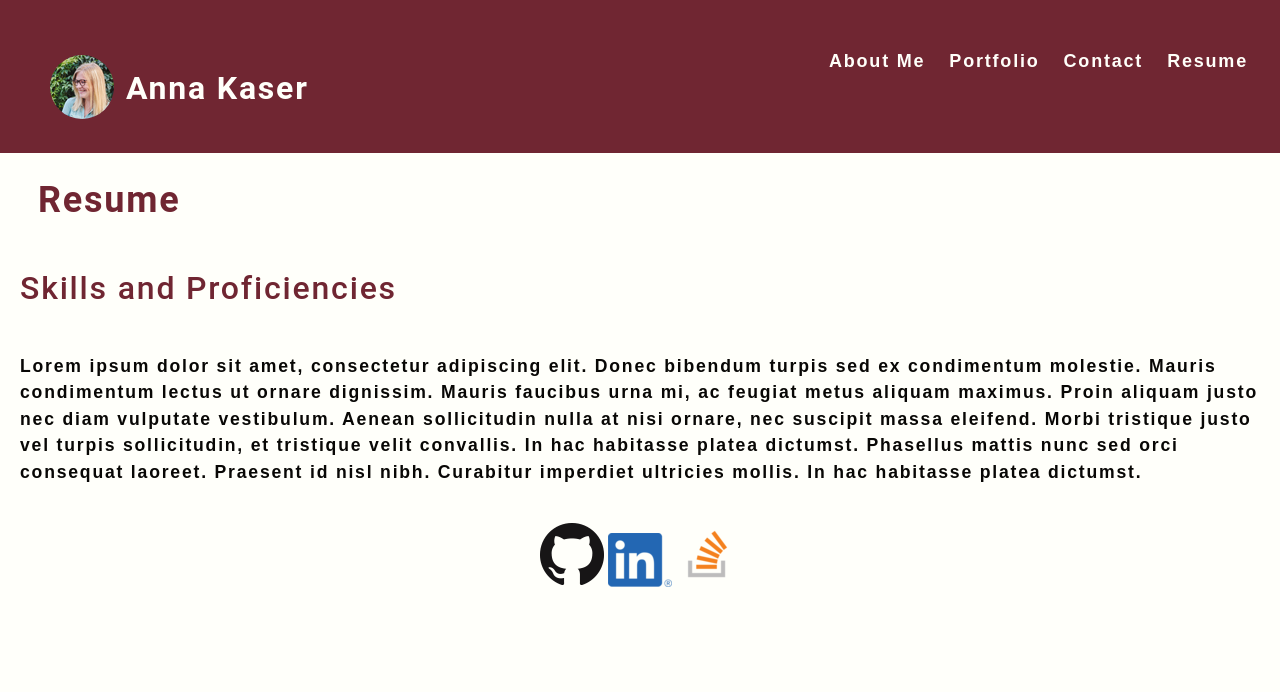
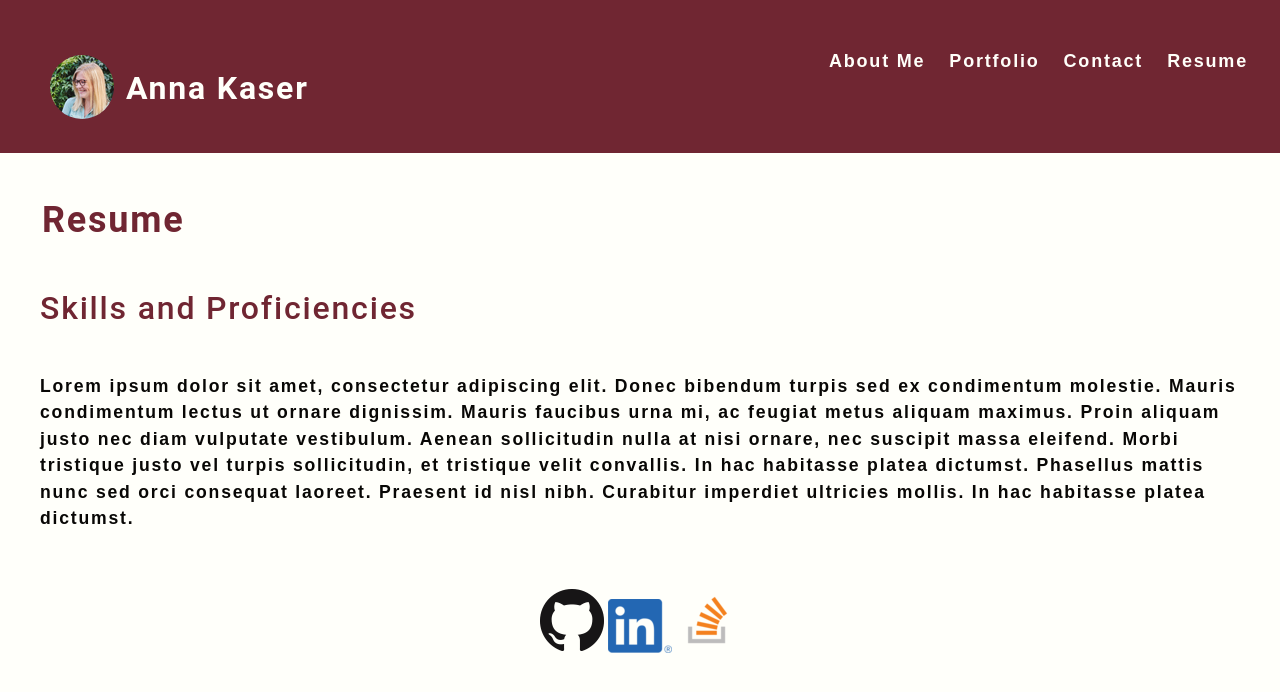
Before and after one commit to akaser23/react-portfolio, a React (Create React App) app: page / in a window 1280 px wide. Both pictures are taken after a click on the item "Resume". Shown: the top 692 px of the page. Built offline with nearby package versions, Linux system fonts and the light colour scheme.

Commit message:
resume style

```diff
--- a/src/components/pages/Resume.js
+++ b/src/components/pages/Resume.js
@@ -4,9 +4,9 @@ import resume from "../../assets/docs/Anna_Kaser_-_Junior_Web_Developer.pdf";
 function Resume() {
 
     return (
-        <section>
-            <h1 >
-                <a className="page-title" href={resume}>Resume</a>
+        <section className="content">
+            <h1>
+                <a className="resume-link" href={resume}>Resume</a>
             </h1>
             <h2>
                 Skills and Proficiencies
--- a/src/index.css
+++ b/src/index.css
@@ -424,7 +424,7 @@ a {
   margin-left: auto;
 }
 
-.page-title {
+.content {
   padding: 20px;
   color: #702632;
 }
@@ -449,3 +449,7 @@ a {
   margin-top: 100px;
   display: inline-block;
 }
+
+.resume-link {
+  color: var(--primary);
+}
```
Also changed, not shown: 1 other file (tests, documents, lock files or other folders).
